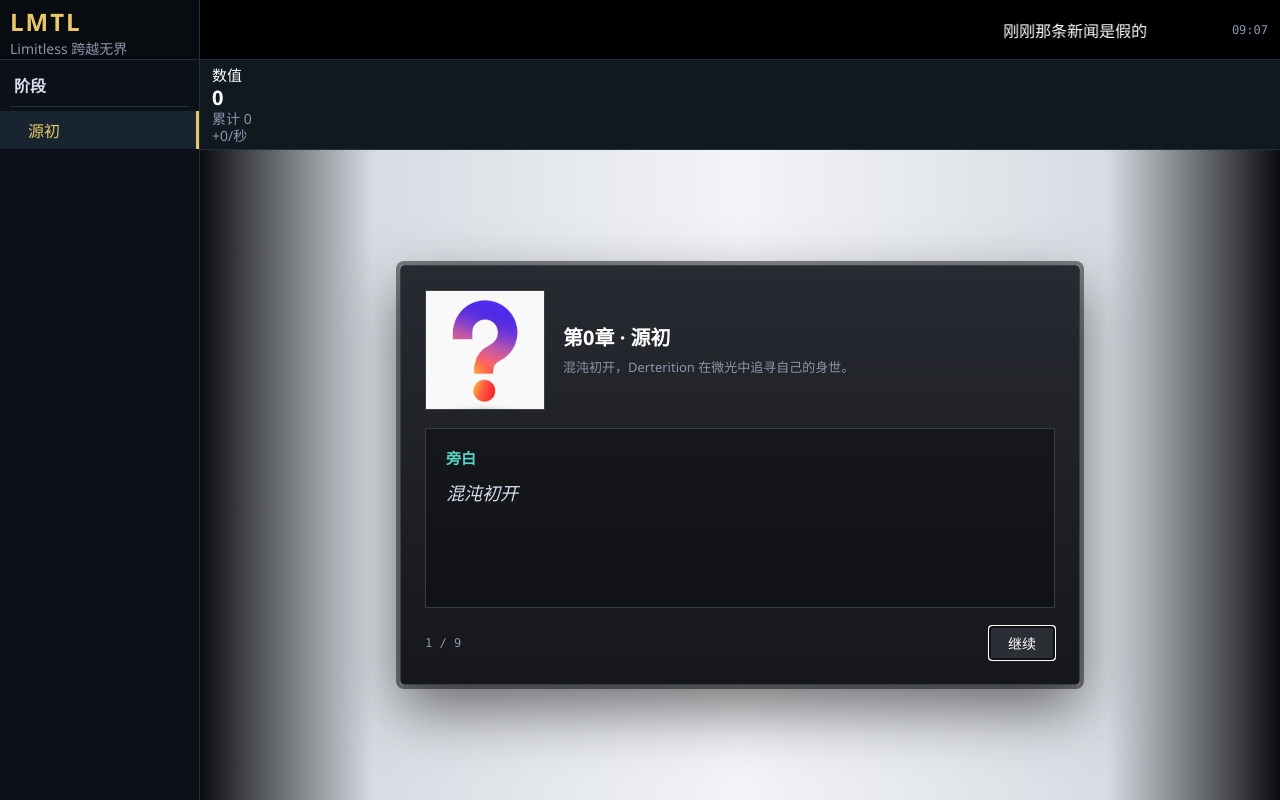
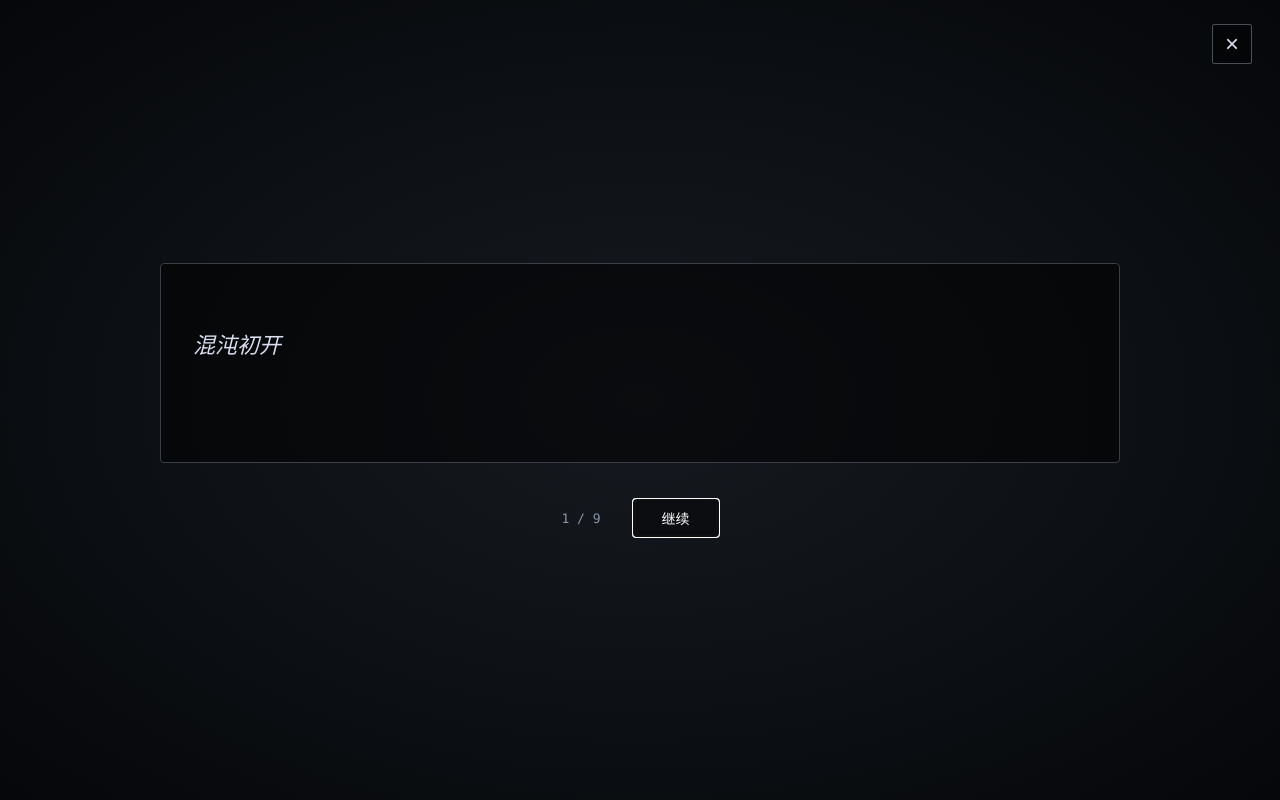
Before and after one commit to Tecx-Root/LMTL, a plain HTML site: page index.html in a window 1280 px wide. Drawn offline with Linux system fonts and the light colour scheme.

Commit message:
feat(ui): 优化剧情界面

```diff
--- a/app.js
+++ b/app.js
@@ -74,6 +74,8 @@
   var newsTimeEl = document.getElementById("news-time");
   var stageCardEl = document.getElementById("stage-card");
   var storyPanelEl = document.getElementById("story-panel");
+  var storySkipEl = document.getElementById("story-skip");
+  var storyPortraitEl = document.getElementById("story-portrait");
   var storySpeakerEl = document.getElementById("story-speaker");
   var storyLineEl = document.getElementById("story-line");
   var storyProgressEl = document.getElementById("story-progress");
@@ -162,10 +164,12 @@
 
   function renderStoryLine() {
     var line = storyLines[storyIndex];
-    storySpeakerEl.textContent = line.speaker;
+    var narration = line.speaker === "旁白";
+    storySpeakerEl.textContent = narration ? "" : line.speaker;
     storyLineEl.textContent = line.text;
     storyProgressEl.textContent = storyIndex + 1 + " / " + storyLines.length;
-    storyPanelEl.classList.toggle("is-narration", line.speaker === "旁白");
+    storyPortraitEl.hidden = narration;
+    storyPanelEl.classList.toggle("is-narration", narration);
   }
 
   function endStory() {
@@ -274,6 +278,10 @@
       String(now.getMinutes()).padStart(2, "0");
   }
 
+  storySkipEl.addEventListener("click", function (event) {
+    event.stopPropagation();
+    endStory();
+  });
   storyNextEl.addEventListener("click", function (event) {
     event.stopPropagation();
     advanceStory();
--- a/index.html
+++ b/index.html
@@ -10,48 +10,59 @@
     :root { --side-w: 200px; }
     * { box-sizing: border-box; }
     html, body { margin: 0; height: 100%; background: #080c10; color: #d8def0; font-family: "Segoe UI", "Microsoft YaHei", system-ui, sans-serif; }
+    [hidden] { display: none !important; }
     #app, .game { height: 100%; }
     .game { display: flex; flex-direction: column; }
     .topbar { height: 60px; flex: 0 0 auto; display: flex; border-bottom: 1px solid #203040; }
     .game-title { width: var(--side-w); flex: 0 0 var(--side-w); padding: 5px 10px; font-size: 24px; font-weight: 700; color: #e8c766; border-right: 1px solid #203040; white-space: nowrap; }
-    .game-title small { display: block; font-size: 14px; font-weight: 400; color: #8b94ab; }
+    .game-title small { display: block; font-size: 14px; font-weight: 400; color: #8b94ab; letter-spacing: 0; }
     .news-box { position: relative; flex: 1; overflow: hidden; background: #000; }
     .news-wrap { position: absolute; inset: 0; display: flex; align-items: center; overflow: hidden; white-space: nowrap; }
-    .news-text { display: inline-block; padding-right: 80px; color: #fff; }
+    .news-text { display: inline-block; padding-right: 80px; color: #fff; font-size: 16px; }
     .news-time { position: absolute; right: 12px; top: 50%; transform: translateY(-50%); color: #8b94ab; font: 12px Consolas, monospace; }
     .body { flex: 1; display: flex; min-height: 0; }
     .sidebar { width: var(--side-w); flex: 0 0 var(--side-w); border-right: 1px solid #203040; background: #0c1117; padding: 6px 0; overflow-y: auto; }
     .main-wrap { flex: 1; display: flex; flex-direction: column; min-width: 0; }
     .res-bar { display: flex; height: 90px; border-bottom: 1px solid #203040; }
-    .res-cell { flex: 1 1 0; min-width: 0; padding: 6px 12px; border-right: 1px solid #203040; background: #101820; }
+    .res-cell { flex: 1 1 0; min-width: 0; padding: 6px 12px; border-right: 1px solid #203040; background: #101820; line-height: 1.25; }
+    .res-cell:last-child { border-right: none; }
     .res-cell.res-l0 { color: #ffffff; } .res-cell.res-l1 { color: #00ffff; }
     .res-cell.res-l2 { color: #ff00ff; } .res-cell.res-l3 { color: #6aa6ff; }
     .res-name { font-size: 15px; } .res-amount { font-size: 20px; font-weight: 700; }
     .res-total, .res-rate { font-size: 14px; color: #8b94ab; }
-    .nav-item { display: block; padding: 7px 14px; color: #8b94ab; text-decoration: none; cursor: pointer; }
-    .nav-top { color: #d8def0; font-weight: 700; } .nav-top-solo { color: #e8c766; }
-    .nav-sep { border-top: 1px solid #203040; margin: 2px 10px 4px; } .nav-sub { padding-left: 28px; }
+    .nav-item { display: block; padding: 7px 14px; color: #8b94ab; text-decoration: none; cursor: pointer; font-size: 16px; }
+    .nav-top { color: #d8def0; font-weight: 700; }
+    .nav-sep { border-top: 1px solid #203040; margin: 2px 10px 4px; }
+    .nav-sub { padding-left: 28px; }
+    .nav-item:hover { background: #182430; color: #d8def0; }
     .nav-item.active { color: #e8c766; border-right: 3px solid #e8c766; background: #182430; }
     .main { flex: 1; min-height: 0; overflow-y: auto; padding: 20px; display: flex; align-items: center; justify-content: center; background: linear-gradient(90deg, #0b0d10 0%, #d8dce2 16%, #f2f4f7 50%, #d8dce2 84%, #0b0d10 100%); }
     .stage-card { width: min(440px, 100%); min-height: 420px; padding: 24px; display: flex; flex-direction: column; align-items: center; justify-content: center; gap: 14px; border: 1px solid #3a3f47; background: linear-gradient(180deg, #272a30 0%, #15171b 100%); }
     .stage-title { margin: 0; color: #fff; font-size: 22px; text-align: center; }
     .stage-desc { margin: 0; color: #8b94ab; font-size: 13px; line-height: 1.6; text-align: center; }
-    [hidden] { display: none !important; }
-    .story-panel { width: min(680px, 100%); min-height: 420px; padding: 24px; display: flex; flex-direction: column; gap: 18px; border: 1px solid #3a3f47; background: linear-gradient(180deg, #272a30 0%, #15171b 100%); cursor: pointer; }
-    .story-head { display: flex; gap: 18px; align-items: center; }
-    .story-portrait { width: 120px; height: 120px; flex: 0 0 120px; border: 1px solid #3a3f47; background: #15171b; overflow: hidden; }
-    .story-portrait img { width: 100%; height: 100%; object-fit: cover; display: block; }
-    .story-intro { flex: 1; min-width: 0; }
-    .story-intro h2 { margin: 0 0 6px; color: #fff; font-size: 20px; }
-    .story-intro p { margin: 0; color: #8b94ab; font-size: 13px; line-height: 1.6; }
-    .story-dialogue { flex: 1; min-height: 140px; padding: 18px 20px; border: 1px solid #3a3f47; background: rgba(0,0,0,.32); display: flex; flex-direction: column; gap: 10px; }
-    .story-speaker { color: #e8c766; font-size: 15px; font-weight: 700; }
-    .is-narration .story-speaker { color: #58d4c9; }
-    .story-line { margin: 0; color: #fff; font-size: 18px; line-height: 1.7; }
+
+    /* 剧情：全屏覆盖层 */
+    .story-panel { position: fixed; inset: 0; z-index: 100; display: flex; flex-direction: column; align-items: center; justify-content: center; gap: 36px; padding: 60px; background: radial-gradient(ellipse at center, #161a20 0%, #05070a 100%); cursor: pointer; }
+    .story-skip { position: absolute; top: 24px; right: 28px; width: 40px; height: 40px; padding: 0; border: 1px solid #4a5058; background: rgba(0,0,0,.4); color: #d8def0; font-size: 24px; line-height: 1; cursor: pointer; }
+    .story-skip:hover { border-color: #ff7a7a; color: #ff7a7a; }
+    .story-stage { width: min(960px, 100%); display: flex; align-items: flex-end; justify-content: center; gap: 28px; }
+    .story-portrait { width: 220px; flex: 0 0 220px; border: 1px solid #3a3f47; background: #15171b; overflow: hidden; }
+    .story-portrait img { width: 100%; height: auto; display: block; }
+    .story-dialogue { flex: 1; min-width: 0; min-height: 200px; padding: 28px 32px; border: 1px solid #3a3f47; background: rgba(0,0,0,.55); display: flex; flex-direction: column; gap: 14px; }
+    .story-speaker { color: #e8c766; font-size: 16px; font-weight: 700; min-height: 20px; }
+    .story-line { margin: 0; color: #fff; font-size: 22px; line-height: 1.7; }
     .is-narration .story-line { color: #d8def0; font-style: italic; }
-    .story-foot { display: flex; align-items: center; justify-content: space-between; }
-    .story-progress { color: #8b94ab; font: 12px Consolas, monospace; }
-    .story-next { padding: 6px 18px; border: 1px solid #4a5058; background: #2b2e34; color: #fff; cursor: pointer; }
+    .story-foot { display: flex; align-items: center; justify-content: center; gap: 32px; }
+    .story-progress { color: #8b94ab; font: 13px Consolas, monospace; }
+    .story-next { padding: 8px 28px; border: 1px solid #4a5058; background: rgba(0,0,0,.4); color: #fff; font-size: 14px; cursor: pointer; }
+    .story-next:hover { border-color: #58d4c9; }
+    @media (max-width: 760px) {
+      .story-panel { padding: 48px 16px; gap: 24px; }
+      .story-stage { flex-direction: column; align-items: center; }
+      .story-portrait { width: 150px; flex: 0 0 150px; }
+      .story-dialogue { width: 100%; min-height: 150px; padding: 18px 20px; }
+      .story-line { font-size: 18px; }
+    }
   </style>
 </head>
 <body>
@@ -82,28 +93,26 @@
               <h2 class="stage-title" id="stage-title">源初</h2>
               <p class="stage-desc" id="stage-desc"></p>
             </section>
-
-            <section class="story-panel" id="story-panel" hidden>
-              <div class="story-head">
-                <div class="story-portrait"><img src="assets/characters/Derterition.png" alt="Derterition"></div>
-                <div class="story-intro">
-                  <h2>第0章 · 源初</h2>
-                  <p>混沌初开，Derterition 在微光中追寻自己的身世。</p>
+          </main>
+        </section>
       </div>
     </div>
+
+    <!-- 剧情覆盖层：播放时盖住整个游戏画面 -->
+    <section class="story-panel" id="story-panel" hidden>
+      <button class="story-skip" id="story-skip" type="button" title="跳过剧情">×</button>
+      <div class="story-stage">
+        <div class="story-portrait" id="story-portrait" hidden><img src="assets/characters/Derterition.png" alt="Derterition"></div>
         <div class="story-dialogue">
           <div class="story-speaker" id="story-speaker"></div>
           <p class="story-line" id="story-line"></p>
+        </div>
       </div>
       <div class="story-foot">
         <span class="story-progress" id="story-progress"></span>
         <button class="story-next" id="story-next" type="button">继续</button>
       </div>
     </section>
-          </main>
-        </section>
-      </div>
-    </div>
   </div>
 
   <script src="app.js"></script>
--- a/styles.css
+++ b/styles.css
@@ -254,35 +254,57 @@ body {
   text-align: center;
 }
 
-/* 剧情面板 */
+/* 剧情：全屏覆盖层 */
 [hidden] {
   display: none !important;
 }
 
 .story-panel {
-  width: min(680px, 100%);
-  min-height: 420px;
-  padding: 24px;
+  position: fixed;
+  inset: 0;
+  z-index: 100;
   display: flex;
   flex-direction: column;
-  gap: 18px;
-  border: 1px solid #3a3f47;
-  border-radius: 4px;
-  background: linear-gradient(180deg, #272a30 0%, #15171b 100%);
-  box-shadow: 0 0 0 4px rgba(0, 0, 0, 0.45), 0 24px 60px rgba(0, 0, 0, 0.55);
+  align-items: center;
+  justify-content: center;
+  gap: 36px;
+  padding: 60px;
+  background: radial-gradient(ellipse at center, #161a20 0%, #05070a 100%);
   cursor: pointer;
 }
 
-.story-head {
+.story-skip {
+  position: absolute;
+  top: 24px;
+  right: 28px;
+  width: 40px;
+  height: 40px;
+  padding: 0;
+  border: 1px solid #4a5058;
+  border-radius: 2px;
+  background: rgba(0, 0, 0, 0.4);
+  color: var(--text);
+  font-size: 24px;
+  line-height: 1;
+  cursor: pointer;
+}
+
+.story-skip:hover {
+  border-color: var(--red);
+  color: var(--red);
+}
+
+.story-stage {
+  width: min(960px, 100%);
   display: flex;
-  gap: 18px;
-  align-items: center;
+  align-items: flex-end;
+  justify-content: center;
+  gap: 28px;
 }
 
 .story-portrait {
-  width: 120px;
-  height: 120px;
-  flex: 0 0 120px;
+  width: 220px;
+  flex: 0 0 220px;
   border: 1px solid #3a3f47;
   background: #15171b;
   overflow: hidden;
@@ -290,55 +312,35 @@ body {
 
 .story-portrait img {
   width: 100%;
-  height: 100%;
-  object-fit: cover;
+  height: auto;
   display: block;
-}
-
-.story-intro {
-  flex: 1;
-  min-width: 0;
-}
-
-.story-intro h2 {
-  margin: 0 0 6px;
-  color: #fff;
-  font-size: 20px;
-}
-
-.story-intro p {
-  margin: 0;
-  color: var(--dim);
-  font-size: 13px;
-  line-height: 1.6;
 }
 
 .story-dialogue {
   flex: 1;
-  min-height: 140px;
-  padding: 18px 20px;
+  min-width: 0;
+  min-height: 200px;
+  padding: 28px 32px;
   border: 1px solid #3a3f47;
-  background: rgba(0, 0, 0, 0.32);
+  border-radius: 4px;
+  background: rgba(0, 0, 0, 0.55);
   display: flex;
   flex-direction: column;
-  gap: 10px;
+  gap: 14px;
 }
 
 .story-speaker {
   color: var(--gold);
-  font-size: 15px;
+  font-size: 16px;
   font-weight: 700;
+  min-height: 20px;
 }
 
 .story-line {
   margin: 0;
   color: #fff;
-  font-size: 18px;
+  font-size: 22px;
   line-height: 1.7;
-}
-
-.is-narration .story-speaker {
-  color: var(--cyan);
 }
 
 .is-narration .story-line {
@@ -349,19 +351,20 @@ body {
 .story-foot {
   display: flex;
   align-items: center;
-  justify-content: space-between;
+  justify-content: center;
+  gap: 32px;
 }
 
 .story-progress {
   color: var(--dim);
-  font: 12px Consolas, "Courier New", monospace;
+  font: 13px Consolas, "Courier New", monospace;
 }
 
 .story-next {
-  padding: 6px 18px;
+  padding: 8px 28px;
   border: 1px solid #4a5058;
   border-radius: 2px;
-  background: #2b2e34;
+  background: rgba(0, 0, 0, 0.4);
   color: #fff;
   font: 14px "Microsoft YaHei", sans-serif;
   cursor: pointer;
@@ -406,4 +409,29 @@ body {
   .res-amount {
     font-size: 16px;
   }
+
+  .story-panel {
+    padding: 48px 16px;
+    gap: 24px;
+  }
+
+  .story-stage {
+    flex-direction: column;
+    align-items: center;
+  }
+
+  .story-portrait {
+    width: 150px;
+    flex: 0 0 150px;
+  }
+
+  .story-dialogue {
+    width: 100%;
+    min-height: 150px;
+    padding: 18px 20px;
+  }
+
+  .story-line {
+    font-size: 18px;
+  }
 }
```
Lines whose indentation alone changed are shown as unchanged.
